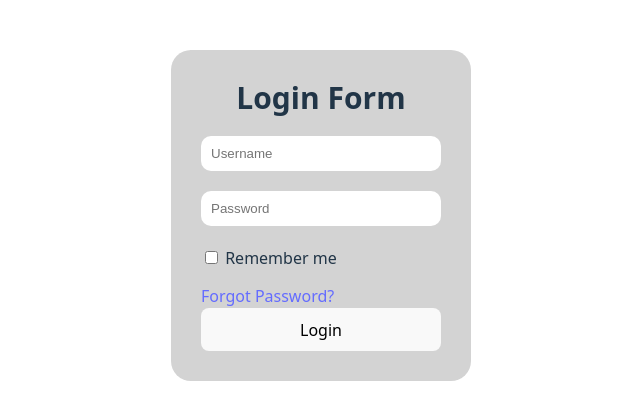
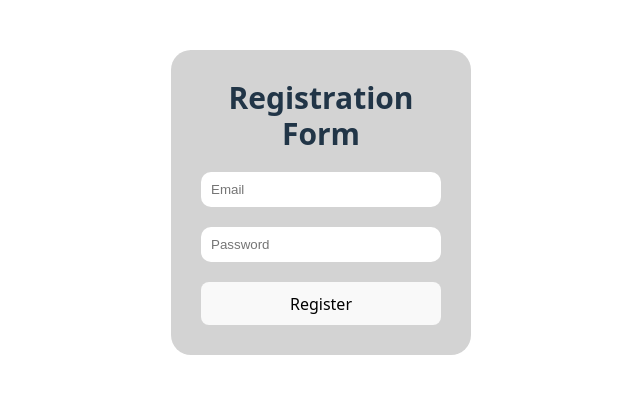
Before and after one commit to zarram89/03-react-login-form, a React (Vite) app: page / in a window 1280 px wide. Shown: the top 420 px of the page, without its empty margins (319-959 px from the left). Built offline with nearby package versions, Linux system fonts and the light colour scheme.

Commit message:
Глава 8. Добавляет в хук useState объект credentials

```diff
--- a/src/App.jsx
+++ b/src/App.jsx
@@ -2,11 +2,10 @@ import LoginForm from "./LoginForm";
 import RegistarationForm from "./RegistrationForm"
 
 export default function App() {
-  const isVisible = true;
+  const isVisible = false;
 
-  const handleSubmit = (e, username, password) => {
-    e.preventDefault();
-    console.log(`Пользователь успешно авторизован:\nЛогин: ${username}\nПароль: ${password}`);
+  const handleSubmit = (email, password) => {
+    console.log(`Пользователь успешно авторизован:\nЛогин: ${email}\nПароль: ${password}`);
 	};
 
   return isVisible ? (
--- a/src/LoginForm.jsx
+++ b/src/LoginForm.jsx
@@ -3,31 +3,42 @@ import Button from './Button'
 import './LoginForm.css'
 
 export default function LoginForm({onSubmit}) {
-  const [username, setUsername] = useState('');
-  const [password, setPassword] = useState('');
+  const [credentials, setCredentials] = useState({
+    email: '',
+    password: '',
+  });
 
-  function handleUsernameChange(e) {
-    setUsername(e.target.value);
+  function handleEmailChange(e) {
+    setCredentials({
+      ...credentials,
+      email: e.target.value,
+    });
   }
 
   function handlePasswordChange(e) {
-    setPassword(e.target.value);
+    setCredentials({
+      ...credentials,
+      password: e.target.value,
+    });
   }
 
   return (
     <div className="auth">
-      <form className="auth__form" action="#" method="post" autoComplete="off" onSubmit={(e) => onSubmit(e, username, password)}>
+      <form className="auth__form" action="#" method="post" autoComplete="off" onSubmit={(e) => {
+        e.preventDefault();
+        onSubmit(credentials.email, credentials.password)}
+      }>
         <h1 className="auth__title">Login Form</h1>
         <div>
           <label>
-            <span className="visually-hidden">Enter your name</span>
-            <input type="text" name="username" placeholder="Username" value={username} onChange={handleUsernameChange} required/>
+            <span className="visually-hidden">Enter your email</span>
+            <input type="text" name="email" placeholder="Email" value={credentials.email} onChange={handleEmailChange} required/>
           </label>
         </div>
         <div>
           <label>
             <span className="visually-hidden">Enter your password</span>
-            <input type="password" name="password" placeholder="Password" value={password} onChange={handlePasswordChange} required/>
+            <input type="password" name="password" placeholder="Password" value={credentials.password} onChange={handlePasswordChange} required/>
           </label>
         </div>
         <div>
--- a/src/RegistrationForm.jsx
+++ b/src/RegistrationForm.jsx
@@ -3,43 +3,42 @@ import Button from './Button'
 import './LoginForm.css'
 
 export default function RegistarationForm({onSubmit}) {
-  const [username, setUsername] = useState('');
-  const [password, setPassword] = useState('');
+  const [credentials, setCredentials] = useState({
+    email: '',
+    password: '',
+  });
 
-  function handleUsernameChange(e) {
-    setUsername(e.target.value);
+  function handleEmailChange(e) {
+    setCredentials({
+      ...credentials,
+      email: e.target.value,
+    });
   }
 
   function handlePasswordChange(e) {
-    setPassword(e.target.value);
+    setCredentials({
+      ...credentials,
+      password: e.target.value,
+    });
   }
 
   return (
     <div className="auth">
-      <form className="auth__form" action="#" method="post" autoComplete="off" onSubmit={(e) => onSubmit(e, username, password)}>
+      <form className="auth__form" action="#" method="post" autoComplete="off" onSubmit={(e) => {
+        e.preventDefault();
+        onSubmit(credentials.email, credentials.password)
+      }}>
         <h1 className="auth__title">Registration Form</h1>
         <div>
           <label>
-            <span className="visually-hidden">Enter your name</span>
-            <input type="text" name="username" placeholder="Username" value={username} onChange={handleUsernameChange} required/>
+            <span className="visually-hidden">Enter your email</span>
+            <input type="text" name="email" placeholder="Email" value={credentials.email} onChange={handleEmailChange} required/>
           </label>
         </div>
         <div>
           <label>
             <span className="visually-hidden">Enter your password</span>
-            <input type="password" name="password" placeholder="Password" value={password} onChange={handlePasswordChange} required/>
-          </label>
-        </div>
-        <div>
-          <label>
-            <span className="visually-hidden">Confirm your password</span>
-            <input type="password" name="confirm-password" placeholder="Confirm password" required/>
-          </label>
-        </div>
-        <div>
-          <label>
-            <span className="visually-hidden">Enter your email address</span>
-            <input type="email" name="email" placeholder="Confirm email" required/>
+            <input type="password" name="password" placeholder="Password" value={credentials.password} onChange={handlePasswordChange} required/>
           </label>
         </div>
         <Button>Register</Button>
```
